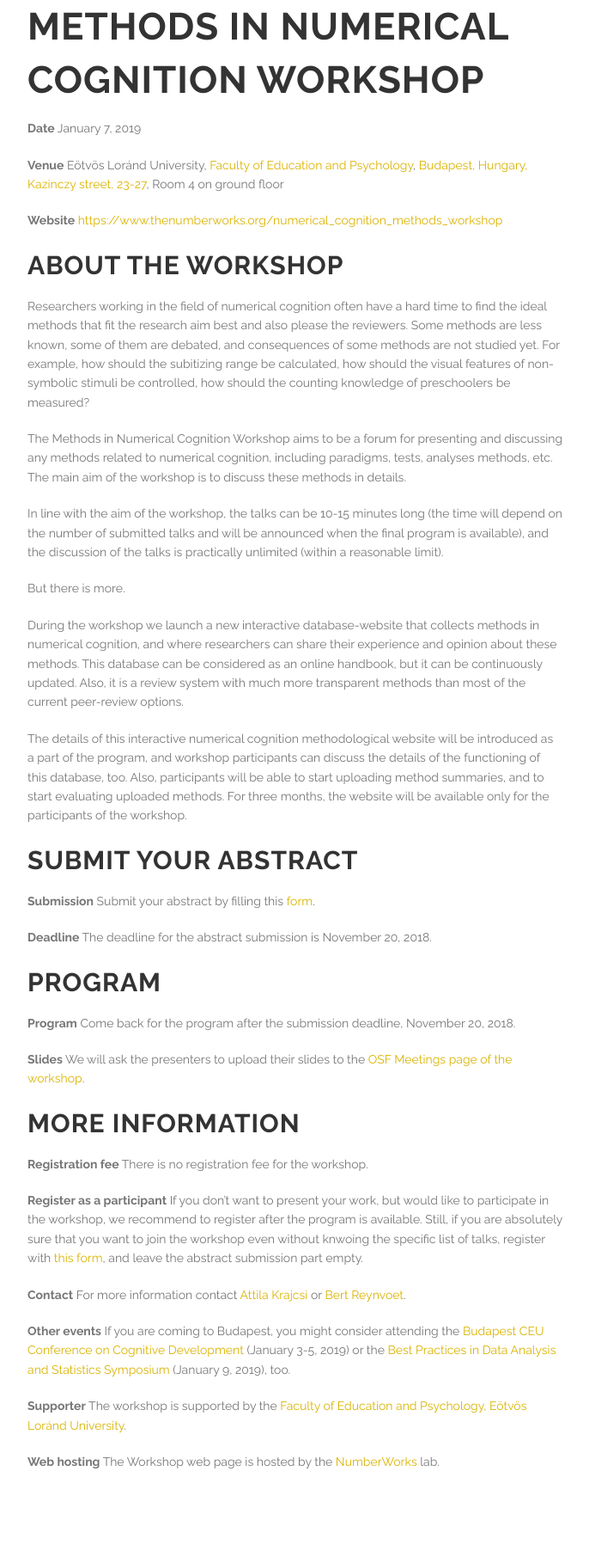
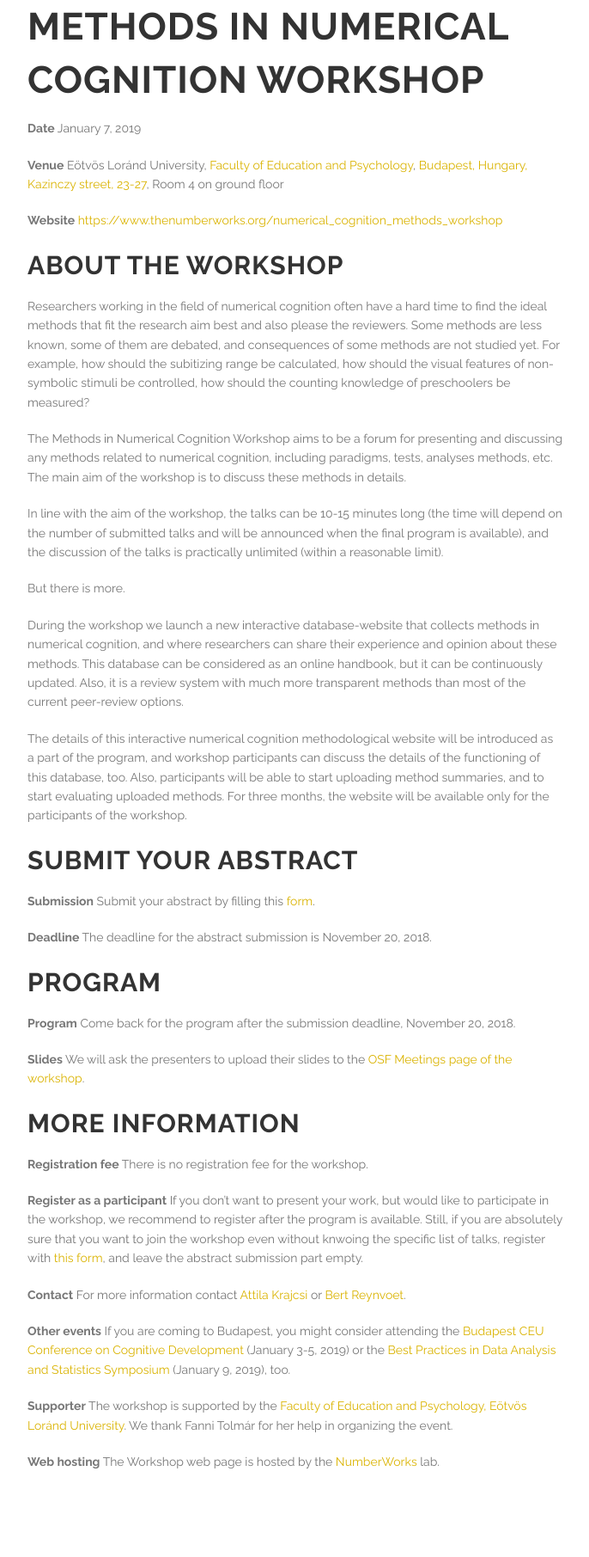
Before and after one commit to theNumberWorks/numberworks_website, a Jekyll site: the page built from numerical_cognition_methods_workshop.md, in a window 1280 px wide. Shown: the whole page at 86% size, without its empty margins (63-749 px from the left). Built offline with Jekyll 4.4.1, drawn with Linux system fonts in a browser that asks for light colours.

Commit message:
workshop: add Fanni

```diff
--- a/numerical_cognition_methods_workshop.md
+++ b/numerical_cognition_methods_workshop.md
@@ -49,7 +49,7 @@ __Contact__ For more information contact [Attila Krajcsi](mailto:krajcsi.attila@
 
 __Other events__ If you are coming to Budapest, you might consider attending the [Budapest CEU Conference on Cognitive Development](http://bcccd.org/) (January 3-5, 2019) or the [Best Practices in Data Analysis and Statistics Symposium](https://www.cogstat.org/best_practices_symposium/) (January 9, 2019), too.
 
-__Supporter__ The workshop is supported by the [Faculty of Education and Psychology, Eötvös Loránd University](https://www.ppk.elte.hu/en).
+__Supporter__ The workshop is supported by the [Faculty of Education and Psychology, Eötvös Loránd University](https://www.ppk.elte.hu/en). We thank Fanni Tolmár for her help in organizing the event.
 
 __Web hosting__ The Workshop web page is hosted by the [NumberWorks](https://www.thenumberworks.org/) lab.
 
```
